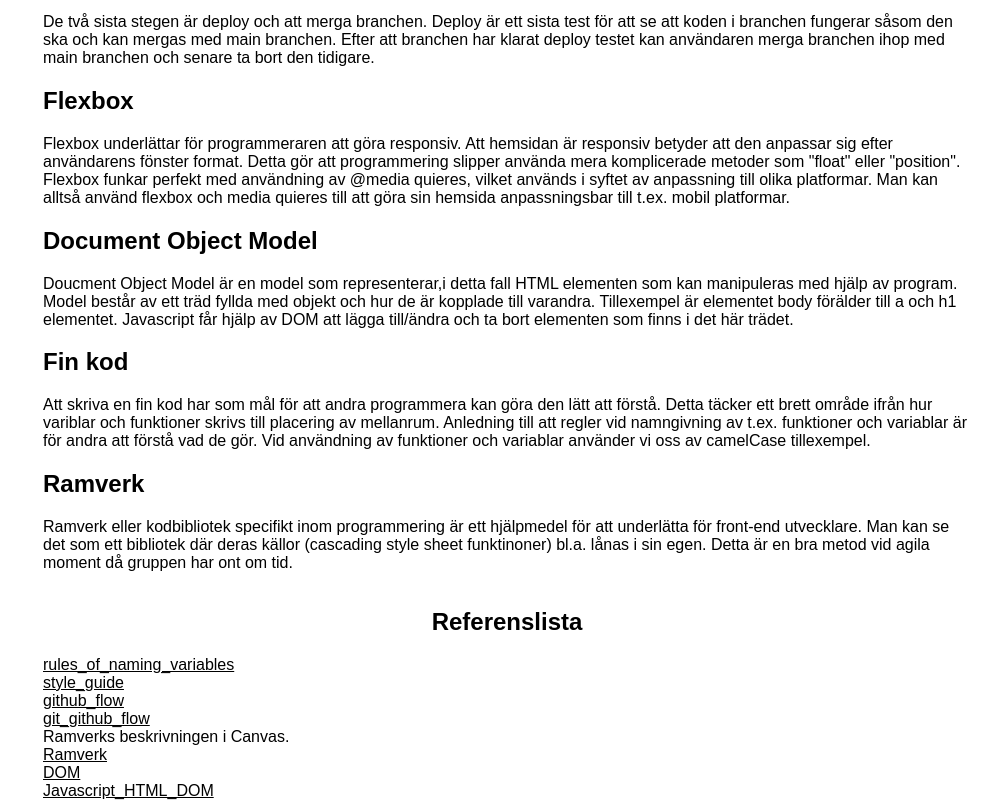
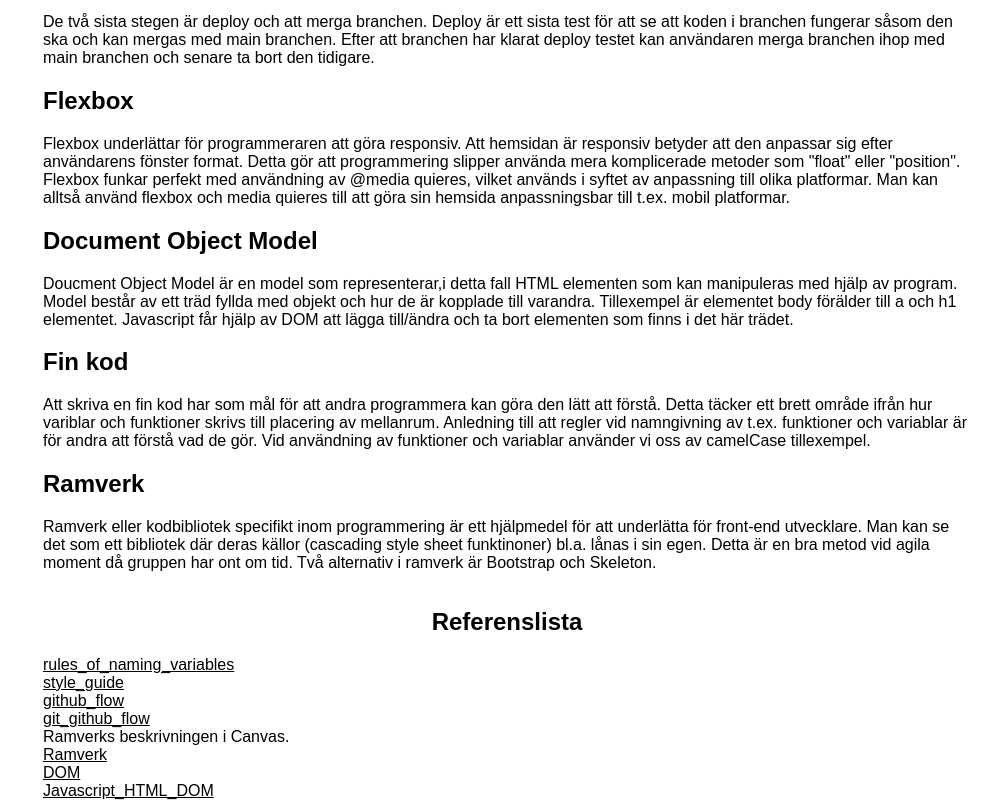
Before and after one commit to Tillsxp/Git-Github, a plain HTML site: page index.html in a window 1280 px wide. Shown: the part 460-1260 px from the top of the page, without its empty margins (293-1280 px from the left). Drawn offline with Linux system fonts and the light colour scheme.

Commit message:
Update index.html

```diff
--- a/index.html
+++ b/index.html
@@ -72,7 +72,7 @@
         <h2 id="ramVerk">Ramverk</h2>
         <p>Ramverk eller kodbibliotek specifikt inom programmering är ett hjälpmedel för att underlätta för front-end utvecklare.
         Man kan se det som ett bibliotek där deras källor (cascading style sheet funktinoner) bl.a. lånas i sin egen.
-        Detta är en bra metod vid agila moment då gruppen har ont om tid.
+        Detta är en bra metod vid agila moment då gruppen har ont om tid. Två alternativ i ramverk är Bootstrap och Skeleton.
         </p>
         </section>
         <section>
```
